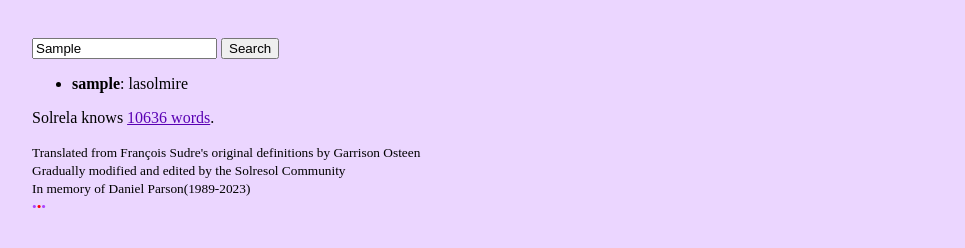
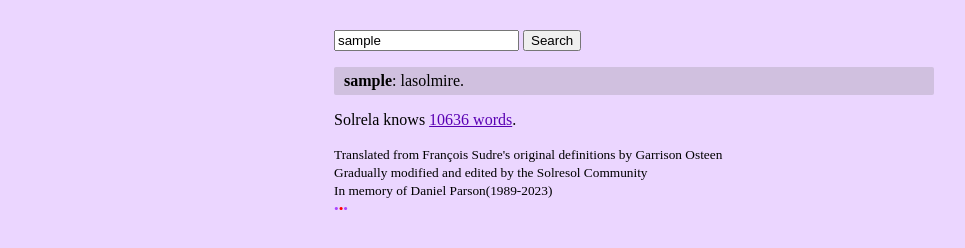
Before and after one commit to barionleg/eosolrelabits, a plain HTML site: page index.html in a window 1280 px wide. Both pictures are taken after typing "Sample" into the empty fields and a click on the button "Search". Shown: the whole page, without its empty margins (6-971 px from the left). Drawn offline with Linux system fonts and the light colour scheme.

Commit message:
Improved look n feel

```diff
--- a/index.html
+++ b/index.html
@@ -26,17 +26,15 @@ In memory of Daniel Parson(1989-2023)<br />
 	dict.split('\n').forEach((value) => {
 		let parts = value.split('\t')
 		let sr = parts.shift().trim().toLowerCase()
+		if(parts[0]){
 			data.sr[sr] = []
-		if(parts[0]){
-			parts[0].split(",").forEach((item) => {
-				if(item != ""){
+			parts[0].split(",").filter((word) => word.length > 0).forEach((item) => {
 				let en = item.replace('"', '').trim().toLowerCase()
 				data.sr[sr].push(en)
 				if(!data.en[en])
 					data.en[en] = []
 				data.en[en].push(sr)
 				count++;
-				}
 			})
 		}
 	})
@@ -54,22 +52,34 @@ In memory of Daniel Parson(1989-2023)<br />
 		res.innerHTML = ""
 		if(target.length < 3)
 			return
+		// Search for English match
+		if(data.en[target])
+			res.innerHTML += `<li class='en match'><b>${target}</b>: ${data.en[target].join(', ')}.</li>`
+		// Search for Solresol match
+		if(data.sr[target])
+			res.innerHTML += `<li class='sr match'><b>${target}</b>: ${data.sr[target].join(', ')}.</li>`
 		// Search English
 		Object.keys(data.en).forEach((k)=> {
-			if(k.includes(target))
-				res.innerHTML += `<li class='en'><b>${k}</b>: ${data.en[k]}</li>`
+			if(k.includes(target) && k != target)
+				res.innerHTML += `<li class='en'><b>${k}</b>: ${data.en[k].join(', ')}.</li>`
 			 });
 		// Search Solresol
 		Object.keys(data.sr).forEach((k)=> {
-			if(k.includes(target))
-				res.innerHTML += `<li class='en'><b>${k}</b>: ${data.sr[k]}</li>`
+			if(k.includes(target) && k != target)
+				res.innerHTML += `<li class='en'><b>${k}</b>: ${data.sr[k].join(', ')}.</li>`
 			 });
 	}
 </script>
 
 <style>
-	body { background-color: #ebd6ff; padding: 30px}
+	body { background-color: #ebd6ff; padding: 30px; max-width:600px; margin:0px auto}
 	body a { color: #5900b3; }
+	body ul { padding: 0px }
+	body ul li { list-style-type: none; padding:5px 10px; margin-bottom:1px; border-radius:2px }
+	body #search { text-transform: lowercase; }
+	body ul li.match { background:#d0c0df; }
+	body ul .en { background:white; }
+	body ul .sr { background:black; }
 </style>
 
 </html>
```
Lines whose indentation alone changed are shown as unchanged.
